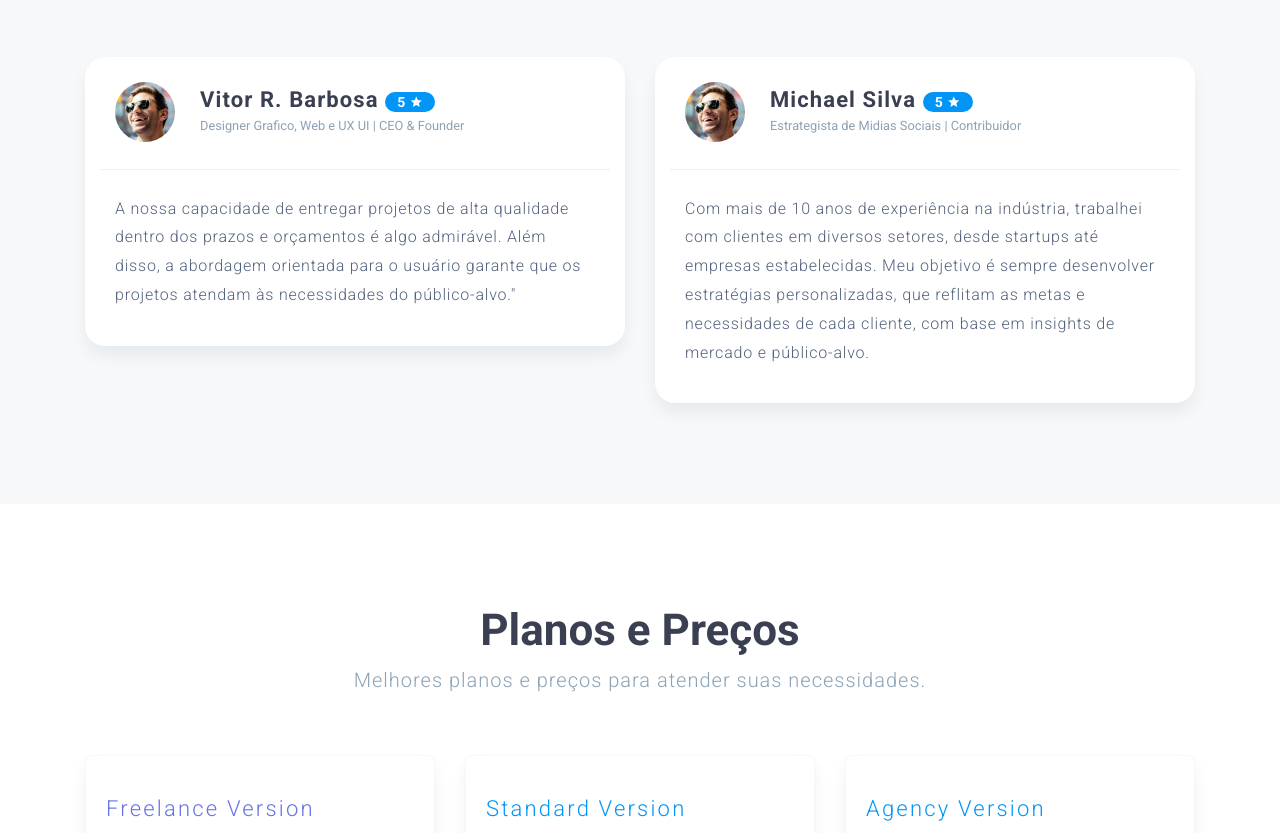
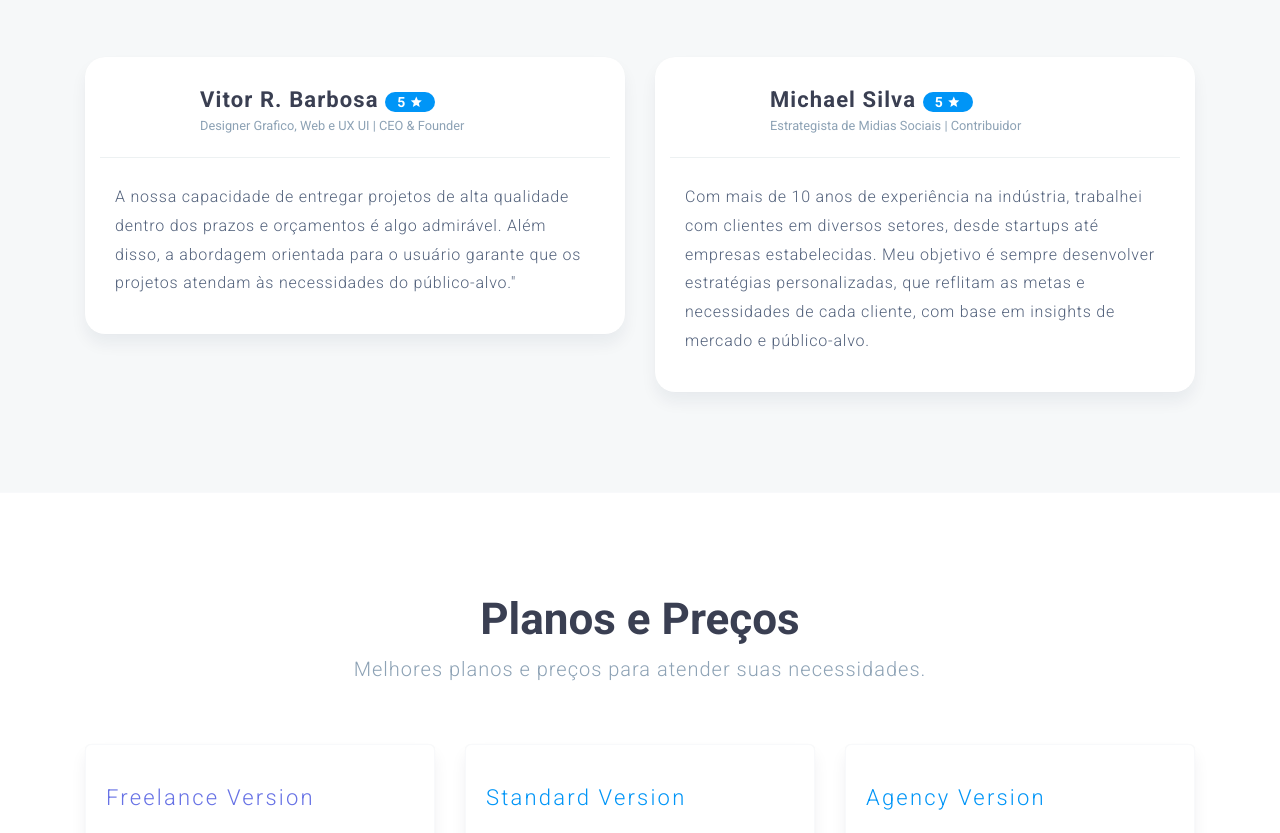
Before and after one commit to Vhartz/vhartz.github.io, a plain HTML site: page index.html in a window 1280 px wide. Shown: the part 1889-2722 px from the top of the page. Drawn offline with nearby package versions, Linux system fonts and the light colour scheme.

Commit message:
Update index.html

```diff
--- a/index.html
+++ b/index.html
@@ -103,7 +103,7 @@
           <div class="testimonial-box">
             <div class="row personal-info">
               <div class="col-md-2 col-xs-2">
-                <div class="profile-picture review-one"></div>
+                <!-- <div class="profile-picture review-one"></div> -->
               </div>
               <div class="col-md-10 col-xs-10">
                 <h6>Vitor R. Barbosa <span class="rating">5 <i class="icon ion-md-star"></i></span></h6>
@@ -117,7 +117,7 @@
           <div class="testimonial-box">
             <div class="row personal-info">
               <div class="col-md-2 col-xs-2">
-                <div class="profile-picture review-one"></div>
+               <!-- <div class="profile-picture review-one"></div> -->
               </div>
               <div class="col-md-10 col-xs-10">
                 <h6>Michael Silva <span class="rating">5 <i class="icon ion-md-star"></i></span></h6>
```
